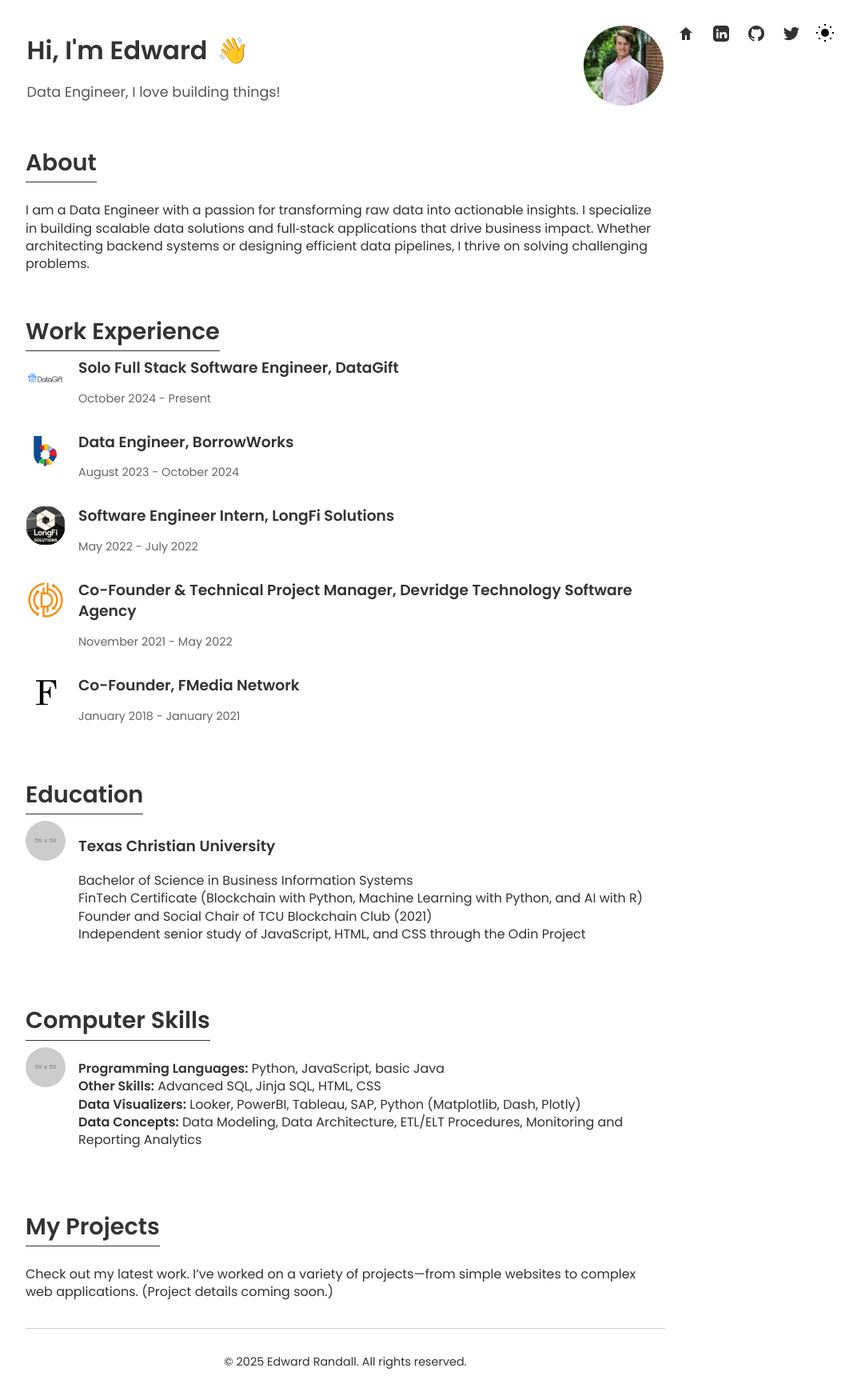
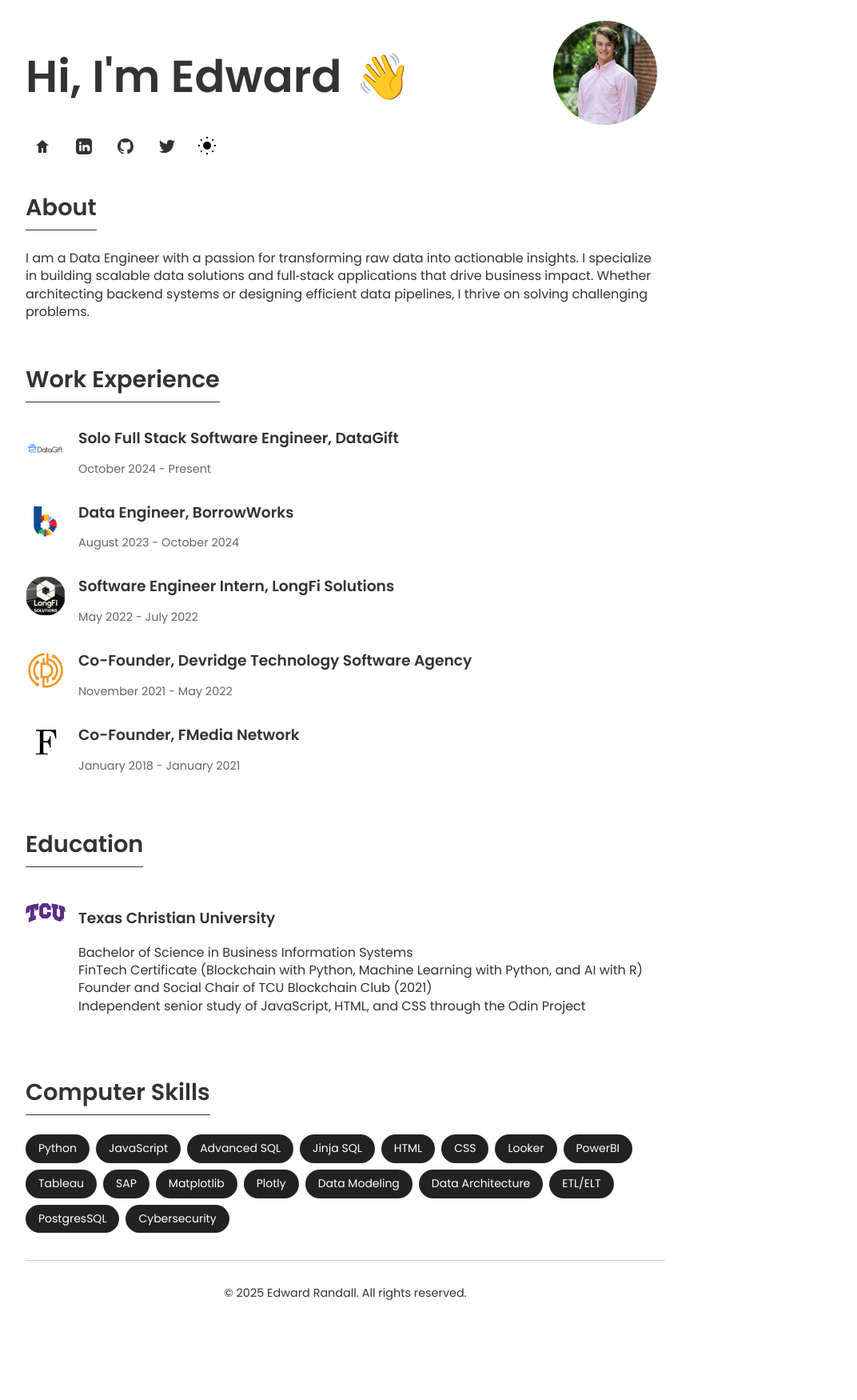
Before and after one commit to edwrand/edward-resume-site, a Next.js app: page / in a window 1280 px wide. Shown: the top 1750 px of the page at 80% size, without its empty margins (208-1280 px from the left). After the commit the page ends 1673 px from the top, so only its background shows below. Built offline with nearby package versions, Linux system fonts and the light colour scheme.

Commit message:
final version

```diff
--- a/src/app/components/Navbar.tsx
+++ b/src/app/components/Navbar.tsx
@@ -24,7 +24,7 @@ export default function Navbar() {
                     <path d="M12 0C5.37 0 0 5.37 0 12c0 5.3 3.438 9.8 8.205 11.387.6.113.82-.263.82-.583 0-.287-.01-1.04-.015-2.04-3.338.726-4.042-1.61-4.042-1.61-.546-1.387-1.333-1.756-1.333-1.756-1.09-.745.083-.73.083-.73 1.205.085 1.84 1.237 1.84 1.237 1.07 1.835 2.807 1.305 3.492.997.108-.775.42-1.305.763-1.605-2.665-.303-5.466-1.332-5.466-5.93 0-1.31.47-2.38 1.235-3.22-.125-.303-.535-1.523.115-3.176 0 0 1.005-.322 3.3 1.23a11.48 11.48 0 013-.405c1.02.005 2.045.138 3 .405 2.28-1.552 3.285-1.23 3.285-1.23.655 1.653.245 2.873.12 3.176.77.84 1.23 1.91 1.23 3.22 0 4.61-2.805 5.625-5.475 5.92.43.372.81 1.102.81 2.222 0 1.606-.015 2.896-.015 3.286 0 .32.215.7.825.58C20.565 21.795 24 17.3 24 12c0-6.63-5.37-12-12-12z" />
                 </svg>
             </a>
-            <a href="https://twitter.com/edward_randall" title="Twitter" target="_blank" rel="noopener noreferrer">
+            <a href="https://twitter.com/edwrand" title="Twitter" target="_blank" rel="noopener noreferrer">
                 {/* Twitter Icon */}
                 <svg width="20" height="20" fill="currentColor" viewBox="0 0 24 24">
                     <path d="M24 4.557a9.83 9.83 0 01-2.828.775 4.932 4.932 0 002.165-2.724 9.864 9.864 0 01-3.127 1.195 4.916 4.916 0 00-8.38 4.482A13.945 13.945 0 011.671 3.149 4.916 4.916 0 003.195 9.72a4.9 4.9 0 01-2.229-.616c-.054 2.281 1.581 4.415 3.949 4.89a4.935 4.935 0 01-2.224.084 4.92 4.92 0 004.6 3.417A9.867 9.867 0 010 19.54a13.924 13.924 0 007.548 2.212c9.057 0 14.01-7.496 14.01-13.986 0-.21-.005-.42-.015-.63A10.012 10.012 0 0024 4.557z" />
--- a/src/app/globals.css
+++ b/src/app/globals.css
@@ -23,14 +23,14 @@ body.dark {
 
 /* Floating Navbar */
 .navbar {
-  position: fixed;
-  top: 1rem;
+  top: 4rem;
   right: 1rem;
   display: flex;
-  gap: 0.5rem;
+  gap: 1rem;
   background: rgba(255, 255, 255, 0.85);
-  padding: 0.5rem;
-  border-radius: 8px;
+  padding: 0.2rem;
+  margin-top: 1rem;
+  border-radius: 18px;
   backdrop-filter: blur(10px);
   z-index: 100;
 }
@@ -86,9 +86,10 @@ header.hero {
   display: flex;
   align-items: center;
   justify-content: space-between;
-  margin-bottom: 0.01rem;
-  padding: 0.2rem 0.1rem;
+  /* Reduced from 2rem */
+  /* padding: 2rem 1rem; */
 }
+
 
 .hero-text {
   flex: 1;
@@ -97,7 +98,7 @@ header.hero {
 }
 
 .hero-text h1 {
-  font-size: 2rem;
+  font-size: 3.5rem;
   margin-bottom: 0.5rem;
 }
 
@@ -115,13 +116,19 @@ header.hero {
   margin-top: 0.5rem;
 }
 
-/* Hero Image: circular and to the right */
 .hero-img {
-  width: 100px;
-  height: 100px;
+  width: 130px;
+  height: 130px;
   border-radius: 50%;
   object-fit: cover;
+  position: relative;
+  top: 10px;
+  /* Moves image down */
+  left: -10px;
+  /* Moves image to the left */
 }
+
+
 
 /* Section Titles */
 section h2 {
@@ -130,7 +137,7 @@ section h2 {
   margin-bottom: 0.5rem;
   border-bottom: 1px solid #333;
   display: inline-block;
-  padding-bottom: 0.25rem;
+  padding-bottom: 0.5rem;
 }
 
 /* Resume/Entry Layout for Work, Education, Skills */
@@ -140,6 +147,7 @@ section h2 {
   display: flex;
   align-items: flex-start;
   margin-bottom: 1.5rem;
+  margin-top: 1.5rem;
 }
 
 .experience-entry img,
@@ -233,3 +241,42 @@ footer {
   color: #444;
   transition: max-height 0.5s ease, opacity 0.5s ease;
 }
+
+/* Skills Section: Pill-Shaped Tags */
+.skills-list {
+  display: flex;
+  /* put the items on a single line, wrapping as needed */
+  flex-wrap: wrap;
+  /* allow wrapping to a new line */
+  list-style: none;
+  /* remove default bullets */
+  padding: 0;
+  /* remove default padding */
+  margin: 1rem 0;
+  /* spacing around the list */
+  gap: 0.5rem;
+  /* spacing between each pill */
+}
+
+.skills-list li {
+  background-color: #222;
+  /* dark background, adjust as you like */
+  color: #fff;
+  /* white text for contrast */
+  padding: 0.5rem 1rem;
+  /* space inside the pill */
+  border-radius: 9999px;
+  /* large border radius to create the pill shape */
+  font-size: 0.875rem;
+  /* slightly smaller text */
+  cursor: default;
+  /* not clickable, but you could change if needed */
+  white-space: nowrap;
+  /* keep text on a single line within the pill */
+}
+
+/* Optional hover effect (if you want it) */
+.skills-list li:hover {
+  background-color: #333;
+  /* slightly lighter or darker on hover */
+}
--- a/src/app/page.tsx
+++ b/src/app/page.tsx
@@ -40,7 +40,6 @@ function ExperienceEntry({ logo, alt, title, dates, description }: {
 export default function Home() {
   return (
     <>
-      <Navbar />
       <main className="container">
         {/* Hero Section */}
         <header id="home" className="hero">
@@ -48,9 +47,6 @@ export default function Home() {
             <h1>
               Hi, I'm Edward <span className="wave-emoji">👋</span>
             </h1>
-            <p className="subtitle">
-              Data Engineer, I love building things!
-            </p>
           </div>
           <img
             src="/mypicture.jpg"
@@ -58,6 +54,9 @@ export default function Home() {
             className="hero-img"
           />
         </header>
+
+        {/* Navbar now placed immediately under the hero section */}
+        <Navbar />
 
         {/* About Section */}
         <section id="about">
@@ -100,9 +99,9 @@ export default function Home() {
           <ExperienceEntry
             logo="/devridge.jpg"
             alt="Devridge Technology Logo"
-            title="Co-Founder & Technical Project Manager, Devridge Technology Software Agency"
+            title="Co-Founder, Devridge Technology Software Agency"
             dates="November 2021 - May 2022"
-            description="Managed Ethereum smart contract development with Solidity and JavaScript for four clients. Oversaw technical documentation, client meetings, product management, and workflow structure. Earned 14 contracts on Upwork. Technologies/Tools: JavaScript, Solidity, Python, GitHub, Jira."
+            description="Managed Ethereum smart contract development with Solidity and JavaScript for more than eight clients. Oversaw technical documentation, client meetings, product management, and workflow structure. Earned 14 contracts on Upwork. Technologies/Tools: JavaScript, Solidity, Python, GitHub, Jira."
           />
 
           <ExperienceEntry
@@ -119,7 +118,7 @@ export default function Home() {
           <h2>Education</h2>
           <div className="education-entry">
             <img
-              src="https://via.placeholder.com/50"
+              src="/tcu.jpg"
               alt="TCU Logo"
               className="logo-img"
             />
@@ -138,32 +137,26 @@ export default function Home() {
         {/* Skills Section */}
         <section id="skills">
           <h2>Computer Skills</h2>
-          <div className="skills-entry">
-            <img
-              src="https://via.placeholder.com/50"
-              alt="Skills Logo"
-              className="logo-img"
-            />
-            <div>
-              <p>
-                <strong>Programming Languages:</strong> Python, JavaScript, basic Java<br />
-                <strong>Other Skills:</strong> Advanced SQL, Jinja SQL, HTML, CSS<br />
-                <strong>Data Visualizers:</strong> Looker, PowerBI, Tableau, SAP, Python (Matplotlib, Dash, Plotly)<br />
-                <strong>Data Concepts:</strong> Data Modeling, Data Architecture, ETL/ELT Procedures, Monitoring and Reporting Analytics
-              </p>
-            </div>
-          </div>
+          <ul className="skills-list">
+            <li>Python</li>
+            <li>JavaScript</li>
+            <li>Advanced SQL</li>
+            <li>Jinja SQL</li>
+            <li>HTML</li>
+            <li>CSS</li>
+            <li>Looker</li>
+            <li>PowerBI</li>
+            <li>Tableau</li>
+            <li>SAP</li>
+            <li>Matplotlib</li>
+            <li>Plotly</li>
+            <li>Data Modeling</li>
+            <li>Data Architecture</li>
+            <li>ETL/ELT</li>
+            <li>PostgresSQL</li>
+            <li>Cybersecurity</li>
+          </ul>
         </section>
-
-        {/* My Projects Section */}
-        <section id="projects">
-          <h2>My Projects</h2>
-          <p>
-            Check out my latest work. I’ve worked on a variety of projects—from simple websites to complex web applications.
-            (Project details coming soon.)
-          </p>
-        </section>
-
 
         <footer>
           <p>&copy; 2025 Edward Randall. All rights reserved.</p>
```
Also changed, not shown: public/tcu.jpg (added).
